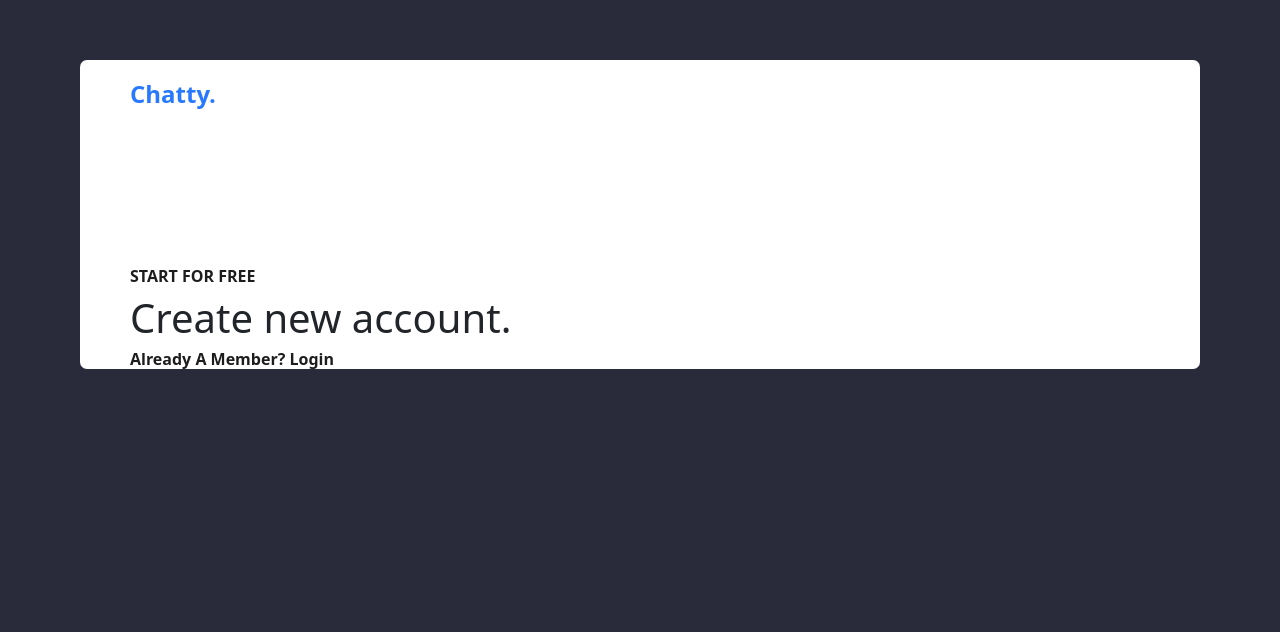
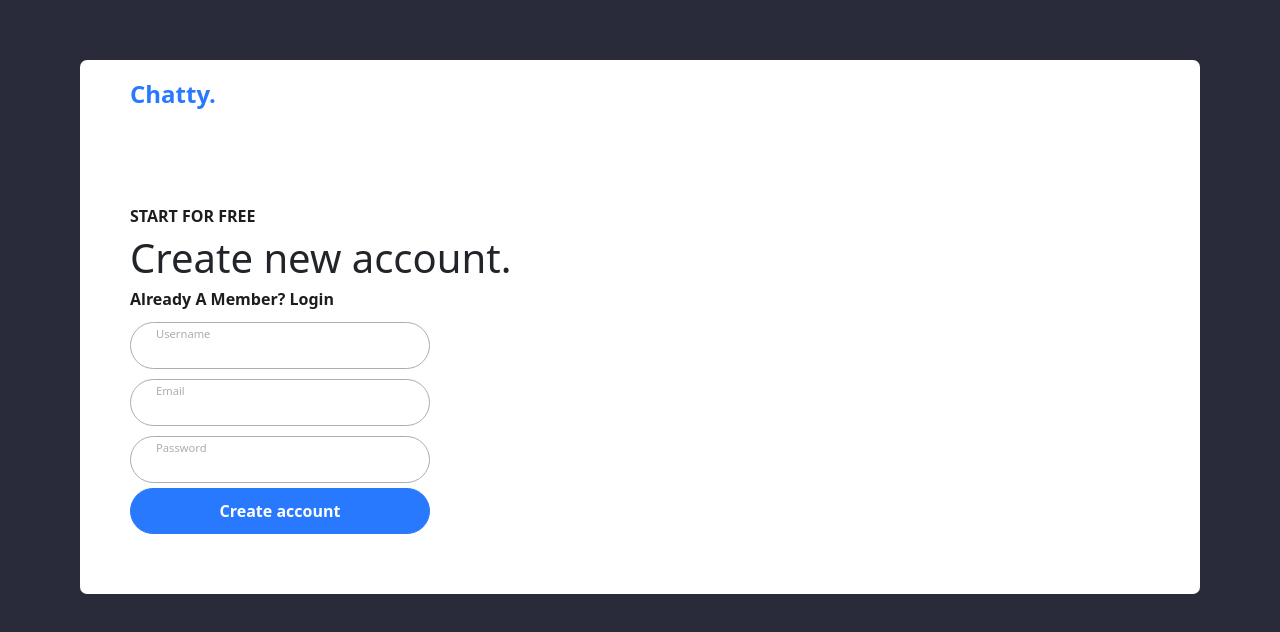
Before and after one commit to MbuguaGeorge/chatapp, a React (Create React App) app: page /signup in a window 1280 px wide. Shown: the top 632 px of the page. Built offline with nearby package versions, Linux system fonts and the light colour scheme.

Commit message:
signup page

```diff
--- a/src/components/auth/auth.css
+++ b/src/components/auth/auth.css
@@ -4,6 +4,7 @@
     padding: 0;
     border-radius: 7px;
     padding-left: 50px;
+    padding-bottom: 60px;
 }
 
 .nav h1{
@@ -14,7 +15,7 @@
 }
 
 .hero{
-    margin-top: 150px;
+    margin-top: 90px;
 }
 
 .hero h5{
@@ -22,3 +23,63 @@
     font-weight: 700;
     font-size: 1rem;
 }
+
+.container1 form {
+    display: flex;
+    flex-direction: column;
+}
+
+.input-field{
+    position: relative;
+    border: 1px solid #adadad;
+    margin: 5px 0;
+    width: 300px;
+    border-radius: 30px;
+    padding-left: 10px;
+}
+
+.input-field input{
+  width: 100%;
+  padding: 0 15px;
+  height: 40px;
+  font-size: 16px;
+  border: none;
+  background: none;
+  outline: none;
+  font-size: .9rem;
+  margin-top: 5px;
+}
+
+.input-field label{
+    position: absolute;
+    top: 25%;
+    padding-left: 20px;
+    left: 5px;
+    color: #adadad;
+    transform: translateY(-50%);
+    font-size: 16px;
+    pointer-events: none;
+    transition: .5s;
+    font-size: .7rem;
+}
+
+.empty{
+    display: flex;
+    justify-content: space-between;
+    width: 25%;
+}
+
+.container1 form input[type='submit']{
+    width: 300px;
+    padding: 10px 15px;
+    color: #fff;
+    background-color: #2979FF;
+    border: 1px solid #2979FF;
+    border-radius: 30px;
+    font-weight: 700;
+}
+
+.container1 form input[type='submit']:hover{
+    background-color: skyblue;
+    border: 1px solid skyblue;
+}
--- a/src/components/auth/signup.jsx
+++ b/src/components/auth/signup.jsx
@@ -13,7 +13,41 @@ export default function Signup() {
                 <h5>Already A Member? Login</h5>
             </div>
             <form>
+                <div className='input-field'>
+                    <input
+                        type='text'
+                        required
+                    />
+                    <span></span>
+                    <label>Username</label>
+                </div>
 
+                <div className='input-field'>
+                    <input
+                        type='text'
+                        required
+                    />
+                    <span></span>
+                    <label>Email</label>
+                </div>
+
+                <div className='input-field'>
+                    <input
+                        type='text'
+                        required
+                    />
+                    <span></span>
+                    <label>Password</label>
+                </div>
+
+                <div className='empty'>
+                    <div>
+                        <input
+                        type='submit'
+                        value='Create account'
+                        />
+                    </div>
+                </div>
             </form>
         </div>
     )
```
